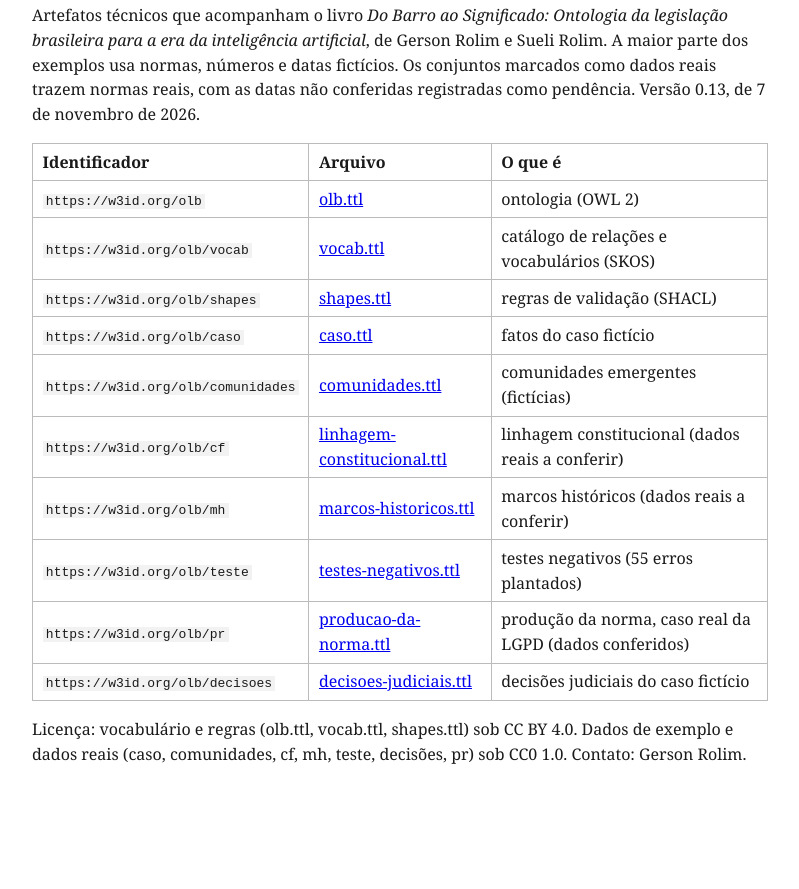
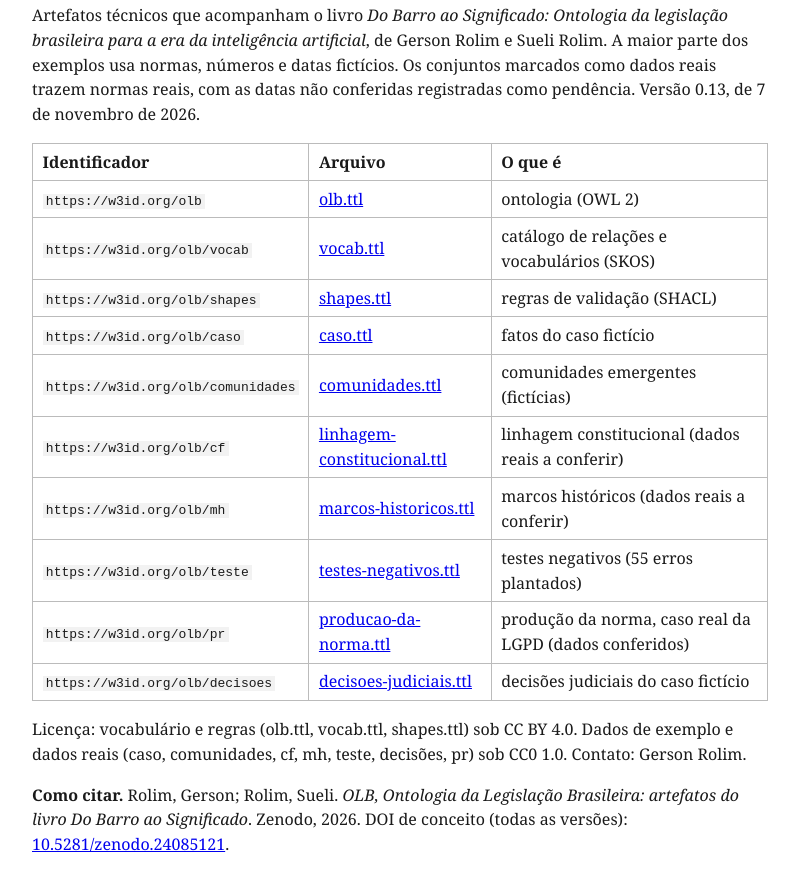
Before and after one commit to GersonRolim/olb, a plain HTML site: page docs/index.html in a window 1280 px wide. Shown: the part 100-989 px from the top of the page, without its empty margins (240-1039 px from the left). Before the commit the page ends 899 px from the top, so only its background shows below. Drawn offline with Linux system fonts and the light colour scheme.

Commit message:
Página: como citar (DOI)

```diff
--- a/docs/index.html
+++ b/docs/index.html
@@ -20,4 +20,5 @@
 <tr><td><code>https://w3id.org/olb/decisoes</code></td><td><a href="decisoes-judiciais.ttl">decisoes-judiciais.ttl</a></td><td>decisões judiciais do caso fictício</td></tr>
 </table>
 <p>Licença: vocabulário e regras (olb.ttl, vocab.ttl, shapes.ttl) sob CC BY 4.0. Dados de exemplo e dados reais (caso, comunidades, cf, mh, teste, decisões, pr) sob CC0 1.0. Contato: Gerson Rolim.</p>
+<p><strong>Como citar.</strong> Rolim, Gerson; Rolim, Sueli. <em>OLB, Ontologia da Legislação Brasileira: artefatos do livro Do Barro ao Significado</em>. Zenodo, 2026. DOI de conceito (todas as versões): <a href="https://doi.org/10.5281/zenodo.24085121">10.5281/zenodo.24085121</a>.</p>
 </body></html>
```
